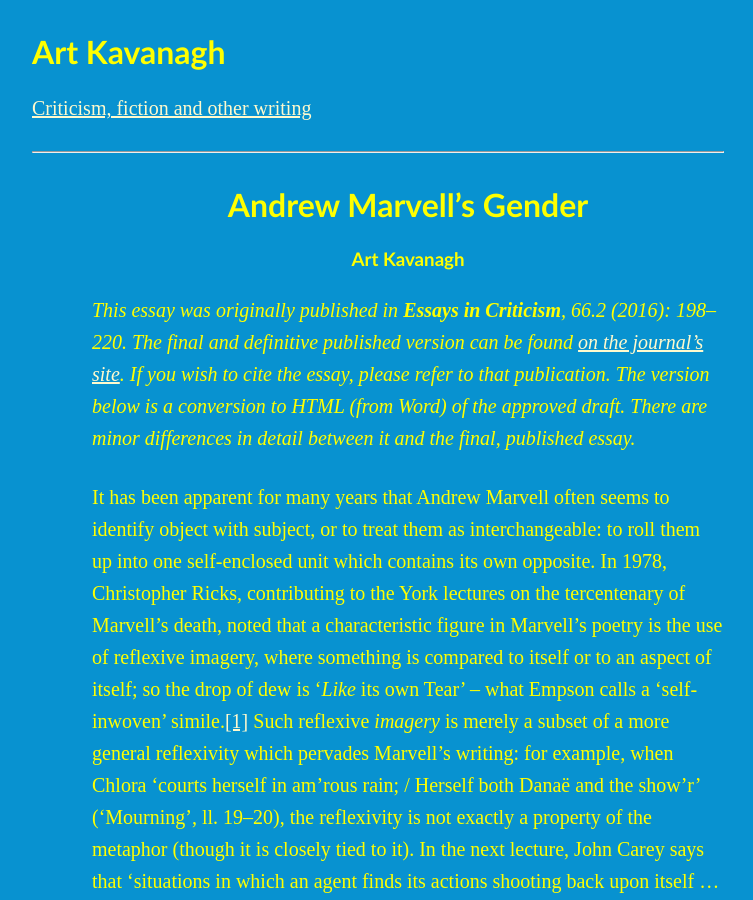
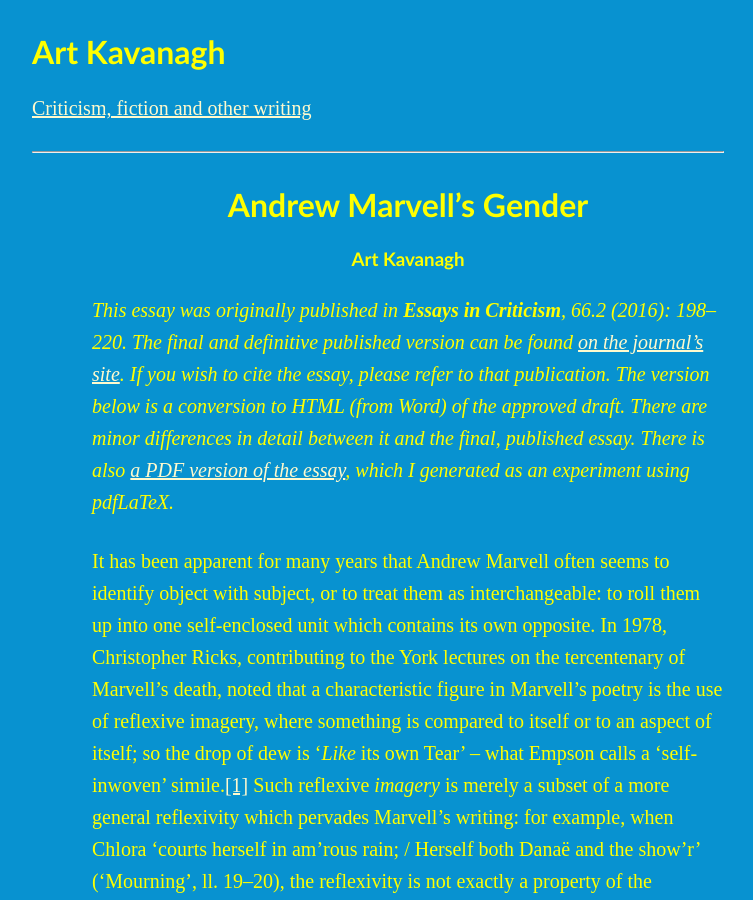
Before and after one commit to artkavanagh/github.io, a Jekyll site: the page Marvell-gender.html, which Jekyll copies as it is, in a window 1280 px wide and 900 px high. Shown: the whole window, without its empty margins (232-985 px from the left). Built offline with Jekyll 4.4.1, drawn with Linux system fonts in a browser that asks for light colours.

Commit message:
Update Marvell-gender.html

```diff
--- a/Marvell-gender.html
+++ b/Marvell-gender.html
@@ -28,7 +28,7 @@
 
 <h3>Art Kavanagh</h3>
 
-<p class="intro">This essay was originally published in <cite class="stronger">Essays in Criticism</cite>, 66.2 (2016): 198–220. The final and definitive published version can be found <a href="https://www.doi.org/10.1093/escrit/cgw006">on the journal’s site</a>. If you wish to cite the essay, please refer to that publication. The version below is a conversion to HTML (from Word) of the approved draft. There are minor differences in detail between it and the final, published essay.</p>
+<p class="intro">This essay was originally published in <cite class="stronger">Essays in Criticism</cite>, 66.2 (2016): 198–220. The final and definitive published version can be found <a href="https://www.doi.org/10.1093/escrit/cgw006">on the journal’s site</a>. If you wish to cite the essay, please refer to that publication. The version below is a conversion to HTML (from Word) of the approved draft. There are minor differences in detail between it and the final, published essay. There is also <a href="https;//www.artkavanagh.ie/AMGender.pdf">a PDF version of the essay</a>, which I generated as an experiment using pdfLaTeX.</p>
 
 <p id="_ednref1">It
 has been apparent for many years that Andrew Marvell often seems to identify
```
